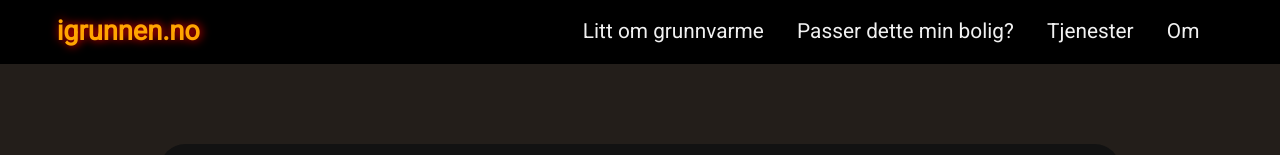
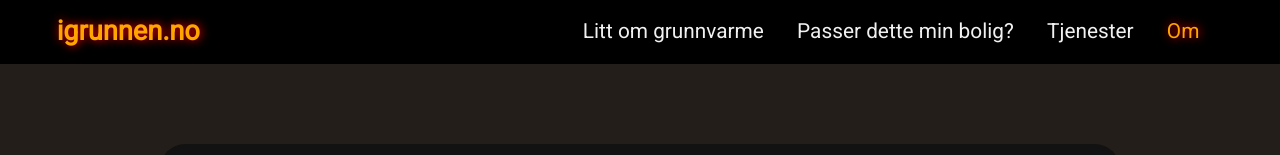
Before and after one commit to joar1/igrunn, a React (Create React App) app: page /om in a window 1280 px wide. Shown: the top 155 px of the page. Built offline with nearby package versions, Linux system fonts and the light colour scheme.

Commit message:
active navbar

```diff
--- a/src/components/Navbar.jsx
+++ b/src/components/Navbar.jsx
@@ -69,7 +69,7 @@ const StyledLink = styled(NavLink)`
 			text-decoration: none;
 		}
 	}
-	&:active {
+	&.active {
 		color: orange;
 		text-shadow: red 1px 0 10px;
 	}
```
Also changed, not shown: 7 other files (tests, documents, lock files or other folders).
